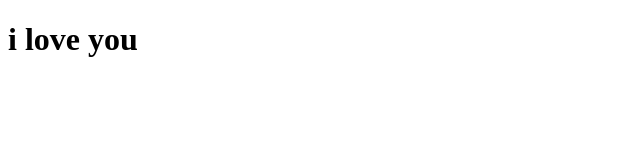
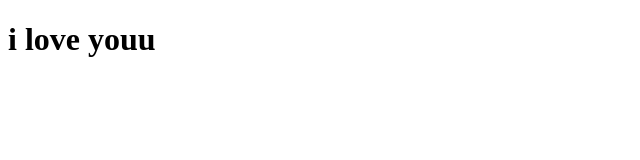
Before and after one commit to utotp/basta-name-, a plain HTML site: page index.html in a window 1280 px wide. Shown: the full height of the page, 0-640 px from the left. Drawn offline with Linux system fonts and the light colour scheme.

Commit message:
create index.html file

```diff
--- a/index.html
+++ b/index.html
@@ -7,6 +7,6 @@
     <title>Document</title>
 </head>
 <body>
-    <h1>i love you </h1>
+    <h1>i love youu</h1>
 </body>
 </html>
```
